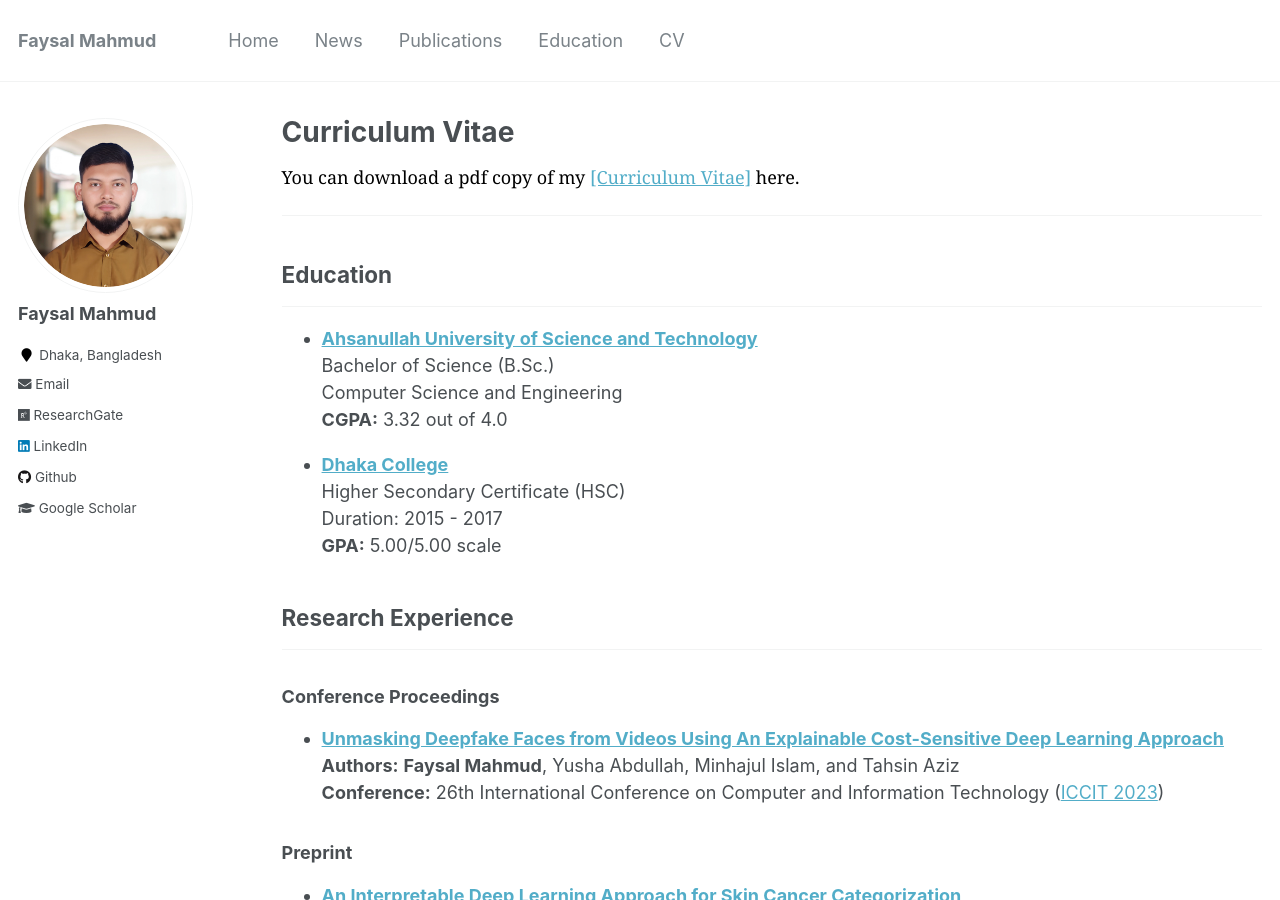
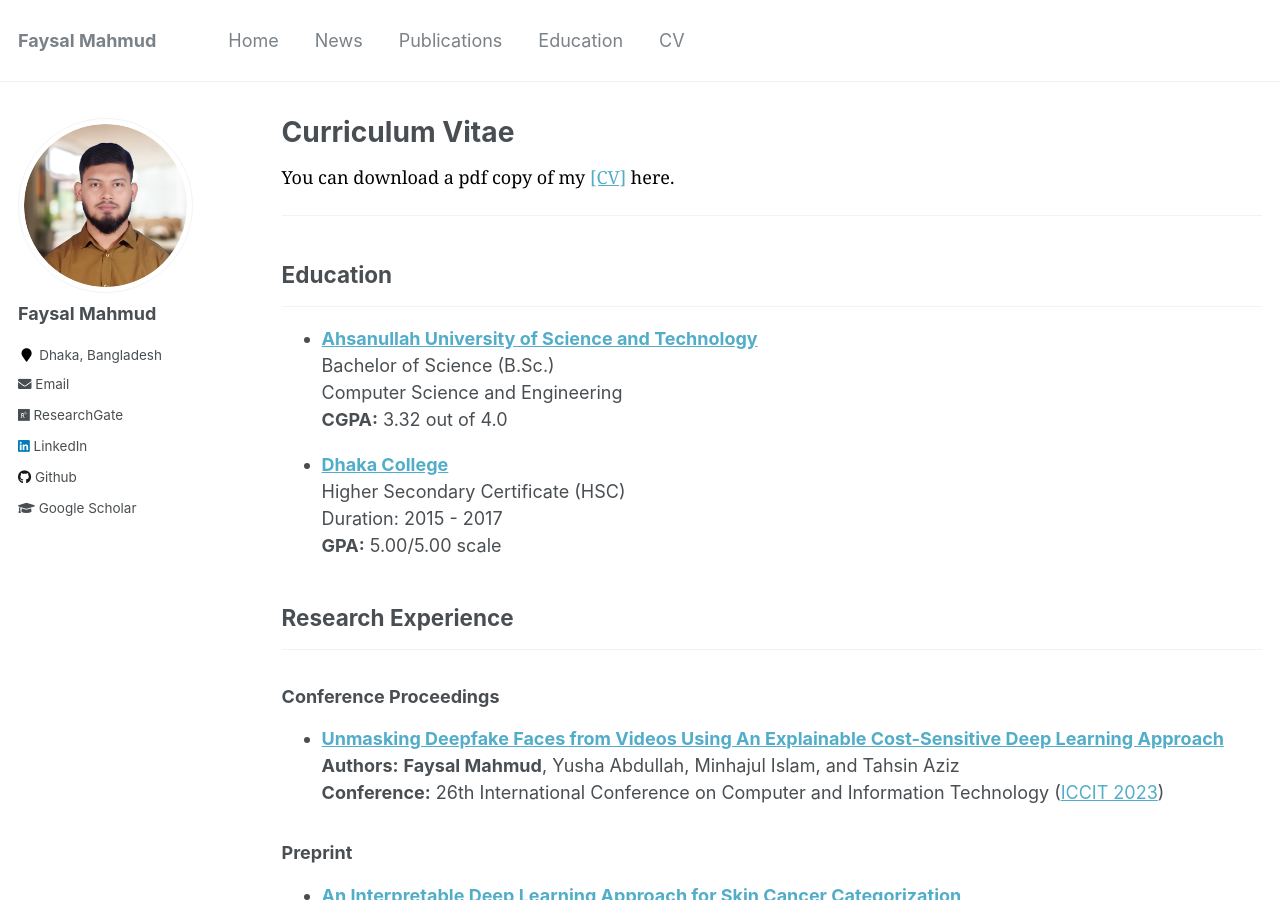
Before and after one commit to Faysal-MD/Faysal-MD.github.io, a Jekyll site: the page built from _pages/cv.md, in a window 1280 px wide and 900 px high. Built offline with Jekyll 4.4.1, drawn with Linux system fonts in a browser that asks for light colours.

Commit message:
information updated

```diff
--- a/_pages/cv.md
+++ b/_pages/cv.md
@@ -8,7 +8,7 @@ redirect_from:
 ---
 
 <span style="color:black; font-family:Georgia;">
-  You can download a pdf copy of my <a href="../files/CV/CV_Faysal Mahmud.pdf">[Curriculum Vitae]</a> here.
+  You can download a pdf copy of my <a href="../files/CV/CV_Faysal Mahmud.pdf">[CV]</a> here.
 </span>
 
 ---
@@ -23,7 +23,6 @@ redirect_from:
   Bachelor of Science (B.Sc.) <br>
   Computer Science and Engineering <br>
   **CGPA:** 3.32 out of 4.0<br>
-
 
 <!-- HSC -->
 
@@ -52,7 +51,7 @@ redirect_from:
 
 ---
 
-[**Fake Face Detection in Social Media Videos Using Deep Learning: A Comprehensive Analysis and Robust Frameworks**](../files/B.Sc.%20Thesis/B.Sc.%20Thesis.pdf)
+[**Fake Face Detection in Social Media Videos Using Deep Learning: A Comprehensive Analysis and Robust Frameworks**](../files/B.Sc.%20Thesis/B.Sc.%20Thesis.pdf) <br>
 This undergraduate thesis work was spread over the 4th year 1st semester & 4th year 2nd semester.
 The duration of the work is almost one year.
 
```
